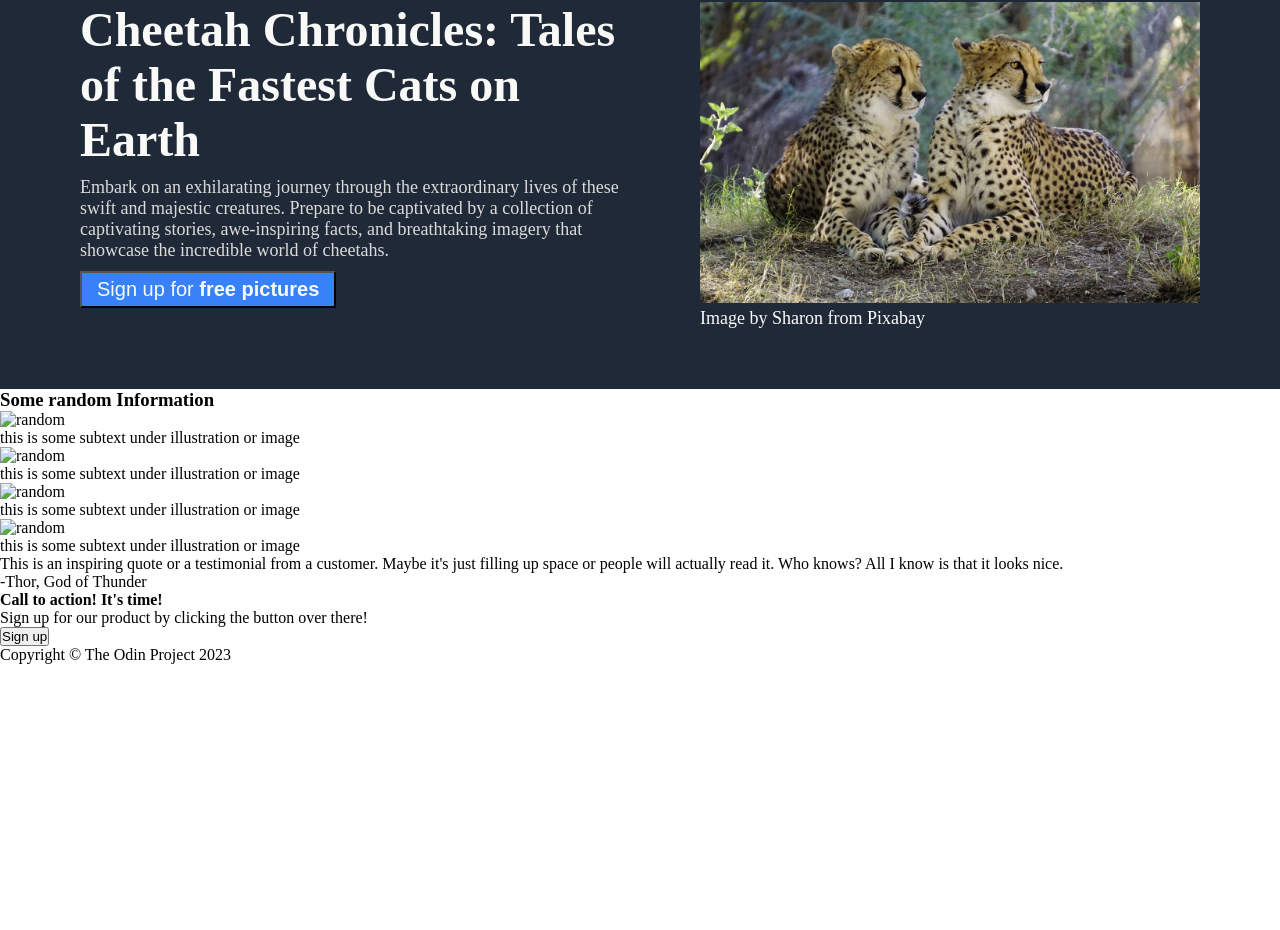
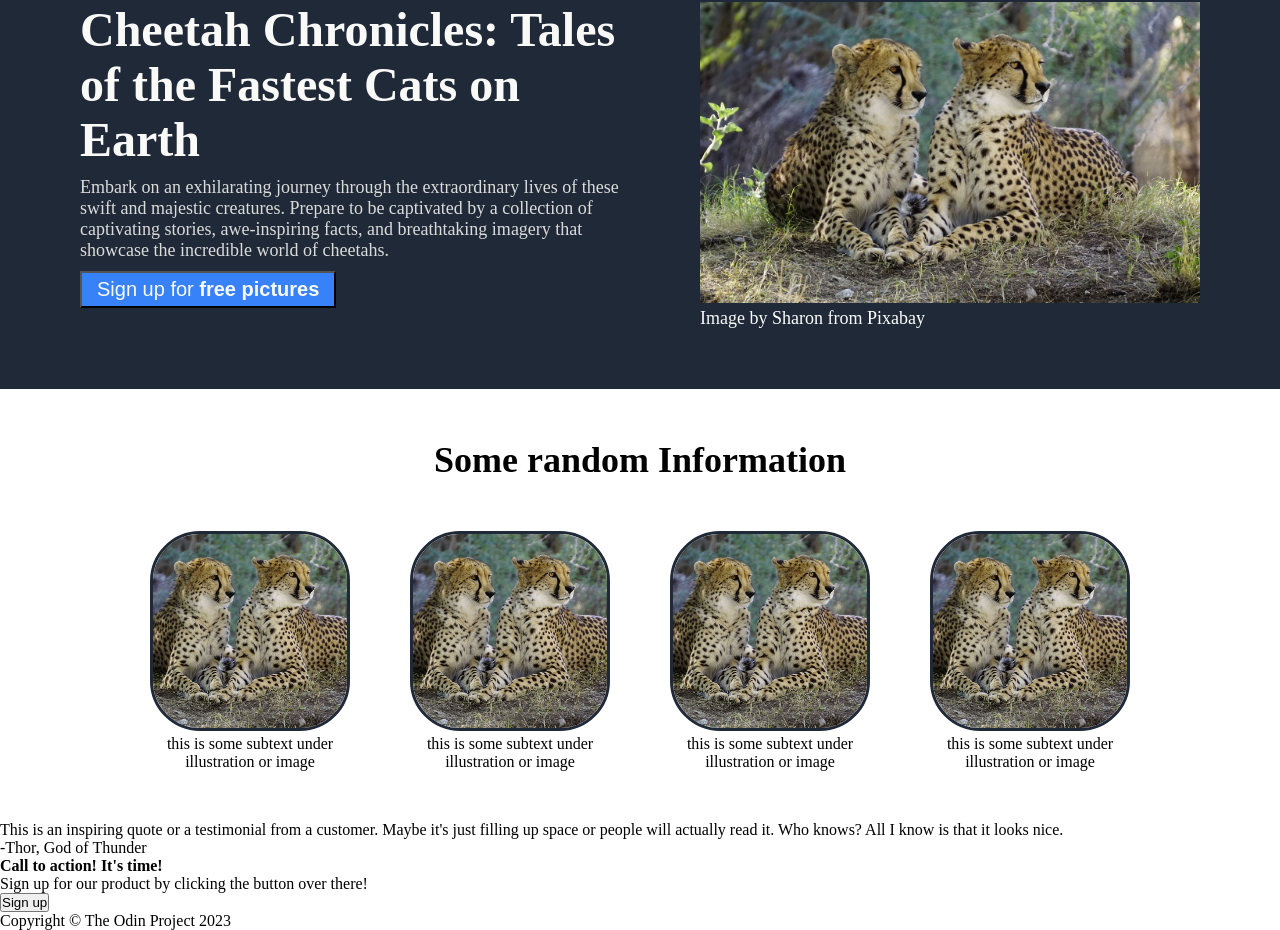
Before and after one commit to PeterG-ithub/landing-page, a plain HTML site: page index.html in a window 1280 px wide. Shown: the part 88-1018 px from the top of the page. Before the commit the page ends 800 px from the top, so only its background shows below. Drawn offline with Linux system fonts and the light colour scheme.

Commit message:
Add style for second content box
Change font style. Added flex for
the images. Included flex-wrap for
the images.

```diff
--- a/index.html
+++ b/index.html
@@ -40,14 +40,24 @@
             </div>
                 <div class="content-box-two">
                 <h3>Some random Information</h3>
-                <img src="" alt="random">
-                <div class="subtext">this is some subtext under illustration or image</div>
-                <img src="" alt="random">
-                <div class="subtext">this is some subtext under illustration or image</div>
-                <img src="" alt="random">
-                <div class="subtext">this is some subtext under illustration or image</div>
-                <img src="" alt="random">
-                <div class="subtext">this is some subtext under illustration or image</div>
+                <div class="container">
+                    <div class="item">
+                        <img src="./images/cheetah-main.jpg" alt="random">
+                        <div class="subtext">this is some subtext under illustration or image</div>
+                    </div>
+                    <div class="item">
+                        <img src="./images/cheetah-main.jpg" alt="random">
+                        <div class="subtext">this is some subtext under illustration or image</div>
+                    </div>
+                    <div class="item">
+                        <img src="./images/cheetah-main.jpg" alt="random">
+                        <div class="subtext">this is some subtext under illustration or image</div>
+                    </div>
+                    <div class="item">
+                        <img src="./images/cheetah-main.jpg" alt="random">
+                        <div class="subtext">this is some subtext under illustration or image</div>
+                    </div>
+                </div>
             </div>
             <div class="content-box-three">
                 <p>This is an inspiring quote or a testimonial from a customer. Maybe
--- a/style.css
+++ b/style.css
@@ -84,3 +84,36 @@ h1 {
     width: 500px;
     height: auto;
 }
+
+/* Content box two*/
+
+.content-box-two {
+    padding: 50px;
+}
+
+.container {
+    display: flex;
+    justify-content: center;
+    flex-wrap: wrap;
+    gap: 50px;
+}
+
+.container .item{
+    max-width: 210px;
+    text-align: center;
+
+}
+.content-box-two img {
+    border: 3px #1f2937 solid;
+    border-radius: 25%;
+    width: 200px;
+    height: 200px;
+    object-fit: cover;
+}
+
+h3{
+    font-size: 36px;
+    font-weight: 900;
+    text-align: center;
+    margin-bottom: 50px;
+}
```
